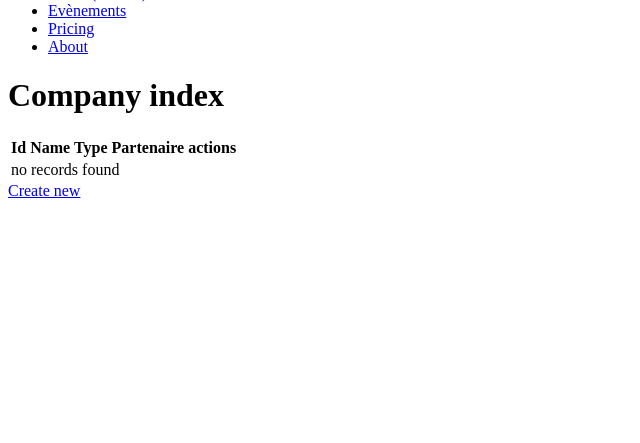
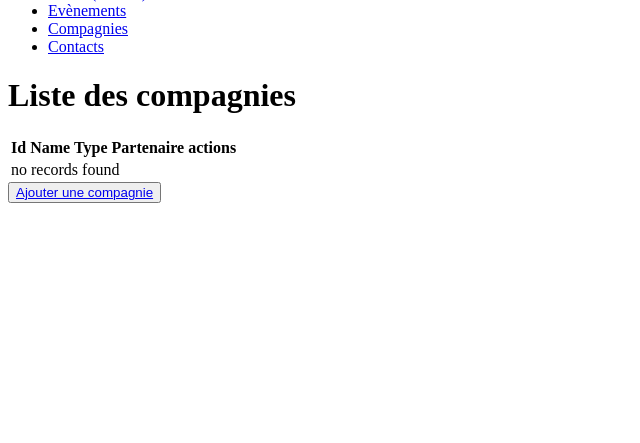
Before and after one commit to LN45/hackathon_2, a Symfony app: template templates/company/index.html.twig in a window 1280 px wide. Shown: the part 344-787 px from the top of the page, without its empty margins (0-640 px from the left). Run offline with Twig, Linux system fonts and the light colour scheme; the template is opened without the code that fills it, so the values that code supplies are empty; some libraries are stand-ins or nearby versions.

Commit message:
liens sur la navbar

```diff
--- a/src/Controller/HomeController.php
+++ b/src/Controller/HomeController.php
@@ -8,7 +8,7 @@ use Symfony\Component\Routing\Annotation\Route;
 class HomeController extends AbstractController
 {
     /**
-     * @Route("/home", name="home")
+     * @Route("/", name="home")
      */
     public function index()
     {
--- a/templates/base.html.twig
+++ b/templates/base.html.twig
@@ -12,9 +12,9 @@
         {% include 'navbar.html.twig' %}
     {% include 'banner.html.twig' %}
     {% endblock %}
-    <div class="container">
+
         {% block body %}{% endblock %}
-    </div>
+
     {% block javascripts %}
         {{ encore_entry_script_tags('app') }}
     {% endblock %}
--- a/templates/company/index.html.twig
+++ b/templates/company/index.html.twig
@@ -3,7 +3,7 @@
 {% block title %}Company index{% endblock %}
 
 {% block body %}
-    <h1>Company index</h1>
+    <h1>Liste des compagnies</h1>
 
     <table class="table">
         <thead>
@@ -23,8 +23,8 @@
                 <td>{{ company.type }}</td>
                 <td>{{ company.partenaire ? 'Yes' : 'No' }}</td>
                 <td>
-                    <a href="{{ path('company_show', {'id': company.id}) }}">show</a>
-                    <a href="{{ path('company_edit', {'id': company.id}) }}">edit</a>
+                    <a href="{{ path('company_show', {'id': company.id}) }}"><i class="far fa-eye"></i></a>
+                    <a href="{{ path('company_edit', {'id': company.id}) }}"><i class="fas fa-pen"></i></a>
                 </td>
             </tr>
         {% else %}
@@ -34,6 +34,6 @@
         {% endfor %}
         </tbody>
     </table>
+    <button class="mx-auto button_new btn btn-outline-dark"><a href="{{ path('company_new') }}">Ajouter une compagnie</a></button>
 
-    <a href="{{ path('company_new') }}">Create new</a>
 {% endblock %}
--- a/templates/contact/index.html.twig
+++ b/templates/contact/index.html.twig
@@ -34,6 +34,6 @@
         {% endfor %}
         </tbody>
     </table>
+    <button class="mx-auto button_new btn btn-outline-dark"><a href="{{ path('contact_new') }}">Create new</a></button>
 
-    <a href="{{ path('contact_new') }}">Create new</a>
 {% endblock %}
--- a/templates/navbar.html.twig
+++ b/templates/navbar.html.twig
@@ -1,5 +1,5 @@
 <nav class="navbar navbar-expand-lg navbar-dark bg-primary">
-    <a class="navbar-brand" href="#"><img src="{{ asset("build/images/logo.png") }}" class="logo"></a>
+    <a class="navbar-brand" href="/"><img src="{{ asset("build/images/logo.png") }}" class="logo"></a>
     <button class="navbar-toggler" type="button" data-toggle="collapse" data-target="#navbarColor01" aria-controls="navbarColor01" aria-expanded="false" aria-label="Toggle navigation">
         <span class="navbar-toggler-icon"></span>
     </button>
@@ -13,10 +13,10 @@
                 <a class="nav-link" href="/event">Evènements</a>
             </li>
             <li class="nav-item">
-                <a class="nav-link" href="#">Pricing</a>
+                <a class="nav-link" href="/company">Compagnies</a>
             </li>
             <li class="nav-item">
-                <a class="nav-link" href="#">About</a>
+                <a class="nav-link" href="/contact">Contacts</a>
             </li>
         </ul>
     </div>
```
